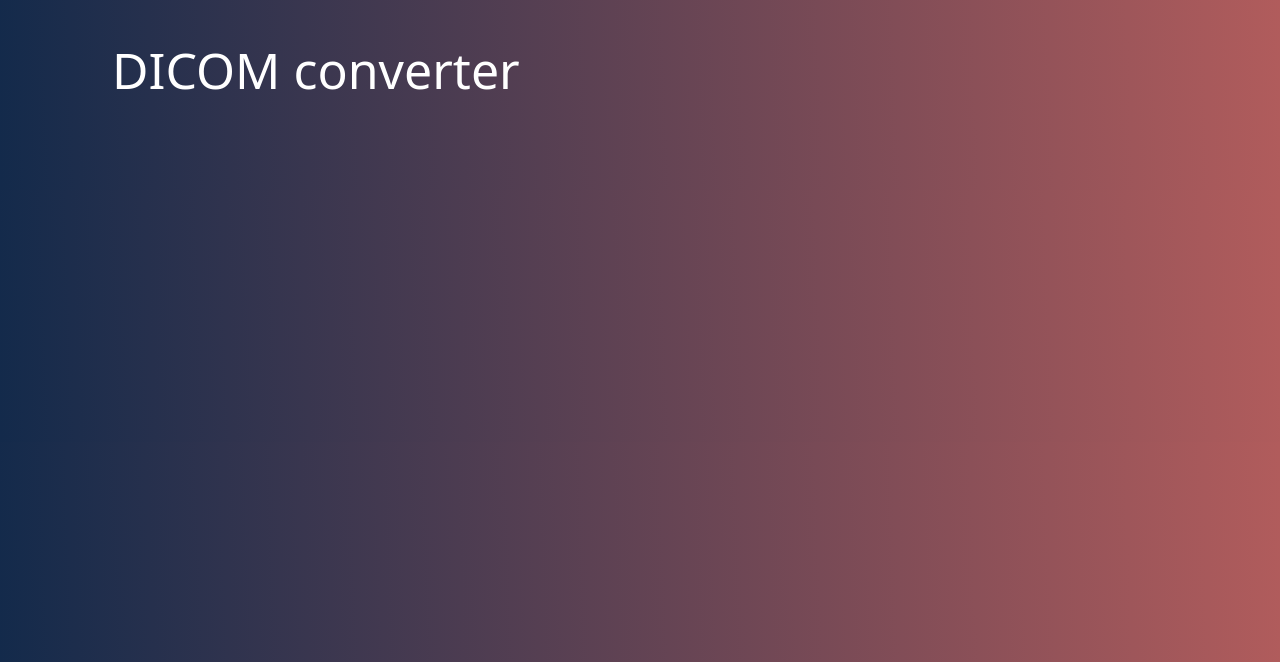
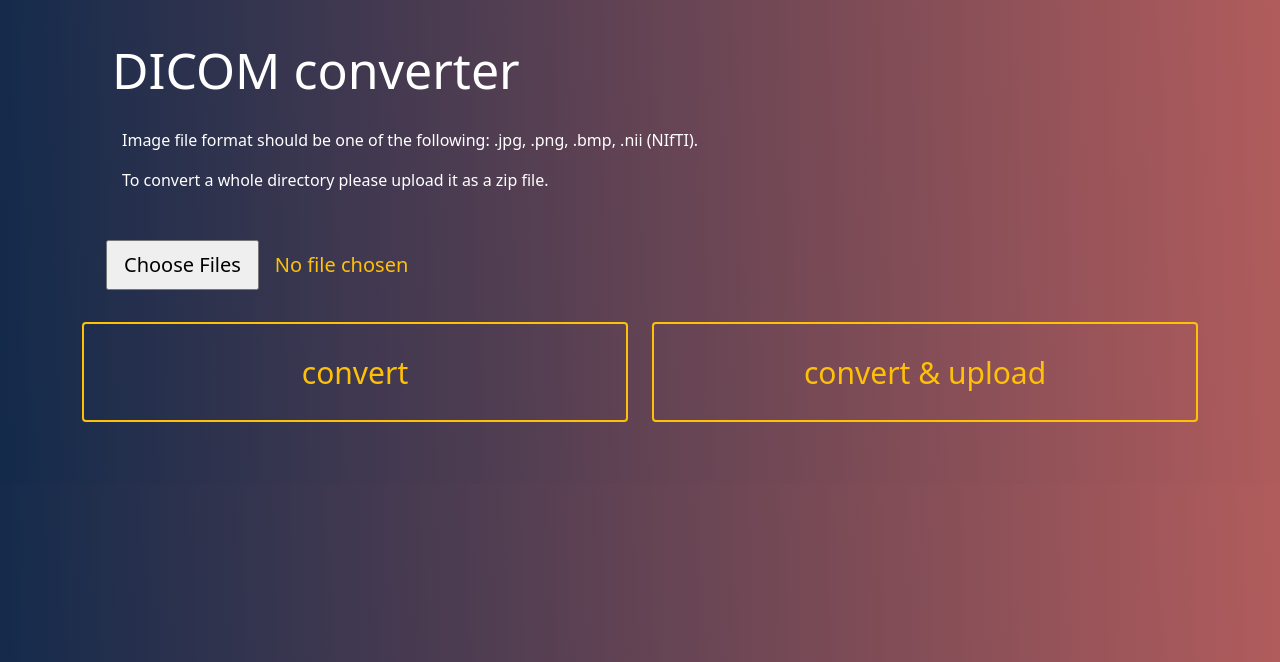
Before and after one commit to frankkramer-lab/PACS2go, a Flask app: page /converter in a window 1280 px wide. Shown: the part 62-724 px from the top of the page. Run offline with Flask 2, Linux system fonts and the light colour scheme.

Commit message:
converter interface (no nifti yet) #15

```diff
--- a/web-service/app.py
+++ b/web-service/app.py
@@ -1,9 +1,10 @@
 from flask import Flask, render_template, request, send_file, flash
 from tools.pseudonymize_dicom import pseudonymize
-from tempfile import TemporaryDirectory, tempdir
+from tools.convert2dicom import convert
+from tempfile import TemporaryDirectory
 import os
 import zipfile
-import sys
+
 
 app = Flask(__name__)
 app.secret_key = 'random string'
@@ -27,19 +28,21 @@ def pseudonymize_file():
         if f.filename.endswith(".dcm") or f.filename.endswith(".zip"):
             with TemporaryDirectory(dir="/") as tmpdirname:
                 if f.filename.endswith(".dcm"):
+                    # handeling a single file
                     path = os.path.join(tmpdirname, f.filename)
                     f.save(path)
                 elif f.filename.endswith(".zip"):
+                    # handeling a zipped directory of DICOM files
                     try:
                         # extract zip file
                         with zipfile.ZipFile(f) as z:
                             z.extractall(tmpdirname)
-                            print(os.listdir(tmpdirname)[0], flush=True)
                             # where to find the to-be-pseudonymized directory
                             path = os.path.join(tmpdirname, os.listdir(tmpdirname)[0])
                     except:
                         flash('ERROR: invalid file')
                         return render_template('pseudonymizer.html', title="Pseudonymizer")
+                # actual pseudonymization in two possible modes
                 # normal mode
                 if 'p' in request.form:
                     # user gets zipped pseudonym and pseudonymized file
@@ -53,7 +56,7 @@ def pseudonymize_file():
                     return send_file(zip)
         else:
             # if no file or wrong format, re-render page and display message to user
-            flash('ERROR: No file or wrong format. File needs to be in DICOM format. \n If you want to pseudonymize this file use our DICOM converter.')
+            flash('ERROR: No file or wrong format. File needs to be in DICOM format. If you want to pseudonymize this file use our DICOM converter.')
             return render_template('pseudonymizer.html', title="Pseudonymizer")
 
 
@@ -63,3 +66,47 @@ def pseudonymize_file():
 def converter():
     title = "DICOM converter"
     return render_template('dicom-converter.html', title=title)
+
+
+@app.route('/convert_file', methods=['POST','GET'])
+def convert_file():
+    if request.method == 'POST':
+        f = request.files['file']
+        if f.filename != '':
+            if not f.filename.endswith(".dcm"):
+                with TemporaryDirectory(dir="/") as tmpdirname:
+                    if f.filename.endswith(".zip"):
+                        # for converting a whole (zipped) directory
+                        try:
+                            # extract zip file to temporary directory
+                            with zipfile.ZipFile(f) as z:
+                                z.extractall(tmpdirname)
+                                # where to find the to-be-pseudonymized directory
+                            path = os.path.join(tmpdirname, os.listdir(tmpdirname)[0])
+                        except:
+                            flash('ERROR: invalid file')
+                            return render_template('dicom-converter.html', title="DICOM converter")
+                    else:
+                        # for converting a single file
+                        path = os.path.join(tmpdirname, f.filename)
+                        f.save(path)
+                    # actual file conversion in two possible modes
+                    # normal mode
+                    if 'c' in request.form:
+                        # user gets zipped pseudonym and pseudonymized file
+                        zip = convert(path,destination=tmpdirname)
+                        return send_file(zip)
+                    # automized upload mode
+                    if 'c-and-u' in request.form:
+                        # user gets zipped pseudonym
+                        zip = convert(path,destination=tmpdirname, upload=True, from_web_request=True)
+                        flash('Upload was successful.')
+                        return render_template('dicom-converter.html', title="DICOM converter")
+            else:
+                # if wrong format, re-render page and display message to user
+                flash('ERROR: File is already DICOM format.')
+                return render_template('dicom-converter.html', title="DICOM converter")
+        else:
+             # if no file was chosen, re-render page and display message to user
+            flash('ERROR: No file was chosen')
+            return render_template('dicom-converter.html', title="DICOM converter")
--- a/web-service/templates/dicom-converter.html
+++ b/web-service/templates/dicom-converter.html
@@ -2,6 +2,32 @@
 
 {% block content %}
 
+<div class="container">
+        <p style="padding:0 40px;color: var(--bs-white);">Image file format should be one of the following: .jpg, .png, .bmp, .nii (NIfTI).</p>
+        <p style="padding:0 40px;color: var(--bs-white);">To convert a whole directory please upload it as a zip file.</p>
 
+</div>
+<div class="container">
+        <form action="http://vm204-misit.informatik.uni-augsburg.de/web/convert_file" method="POST" enctype="multipart/form-data">
+                <div class="row">
+                        <div class="col-md-12">
+                                <input class="form-control-lg" type="file" name="file" multiple=''
+                                        style="padding: 40px;color: var(--bs-yellow);" />
+                        </div>
+                </div>
+
+                <div class="row">
+                        <div class="col-md-6">
+                                <input name="c" class="btn btn-outline-warning d-md-flex d-lg-flex justify-content-md-center align-items-md-center justify-content-lg-center align-items-lg-center btn-xl"
+                                type = "submit"  role="button" style="width: 100%;height: 100px;font-size: 30px;border-width: 2px;text-align: center;" value="convert">
+                        </div>
+
+                        <div class="col-md-6">
+                                <input name="c-and-u" class="btn btn-outline-warning d-md-flex d-lg-flex justify-content-md-center align-items-md-center justify-content-lg-center align-items-lg-center btn-xl"
+                                type = "submit"  role="button" style="width: 100%;height: 100px;font-size: 30px;border-width: 2px;text-align: center;" value="convert & upload">
+                        </div>
+                </div>
+        </form>
+</div>
 
 {% endblock %}
--- a/web-service/tools/pseudonymize_dicom.py
+++ b/web-service/tools/pseudonymize_dicom.py
@@ -49,7 +49,7 @@ def pseudonymize(path, destination='', upload=False, from_web_request=False):
                         if upload:
                             upload_to_orthanc(ds, path, from_web_request)
                         else:
-                            dicom = save_dicom_file(ds, path, destination)
+                            dicom = save_dicom_file(ds, f, destination)
                             zip.write(dicom)
                         i += 1
 
```
Also changed, not shown: web-service/tools/convert2dicom.py (renamed from web-service/tools/image2dicom.py, +31 -18 lines).
